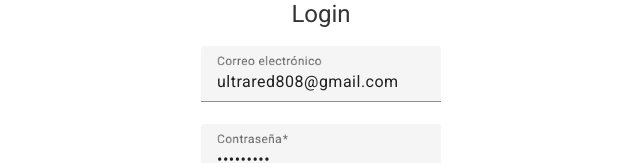
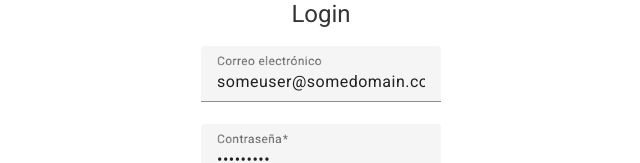
Before and after one commit to HubKike/PFPadilla, an Angular app: page /login in a window 1280 px wide. Shown: the part 277-440 px from the top of the page, without its empty margins (319-959 px from the left). Built offline with nearby package versions, Linux system fonts and the light colour scheme.

Commit message:
Corrección datos personales

```diff
--- a/db.json
+++ b/db.json
@@ -3,7 +3,7 @@
     {
       "name": "Pepe pecas",
       "password": "Test$1234",
-      "email": "ultrared808@gmail.com",
+      "email": "someuser@somedomain.com",
       "gender": "masculino",
       "role": "admin",
       "isactive": true,
@@ -13,7 +13,7 @@
       "id": 2,
       "name": "Pedro",
       "password": "Terabyte$123",
-      "email": "spin-e@outlook.com",
+      "email": "spinx@outlook.com",
       "gender": "femenino",
       "role": "tech",
       "isactive": true
@@ -41,7 +41,7 @@
     {
       "firstname": "Pedro Enrique",
       "lastname": "Padilla Ruiz",
-      "email": "ultrared808@gmail.com",
+      "email": "someuser@somedomain.com",
       "gender": "masculino",
       "isactive": false,
       "id": 1
--- a/src/app/layouts/login/login.component.ts
+++ b/src/app/layouts/login/login.component.ts
@@ -29,7 +29,7 @@ export class LoginComponent implements OnInit {
   result: any;
 
   loginform = this.builder.group({
-    email: this.builder.control('ultrared808@gmail.com', Validators.compose([Validators.required, Validators.email])),
+    email: this.builder.control('someuser@somedomain.com', Validators.compose([Validators.required, Validators.email])),
     password: this.builder.control('Test$1234', Validators.required)
   });
 
```
